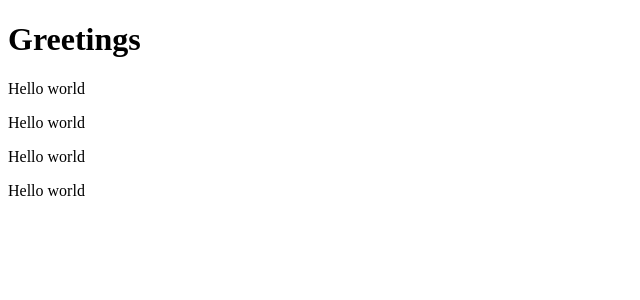
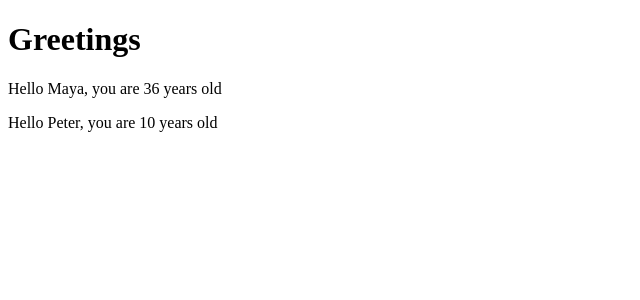
Before and after one commit to iriavidal/fullstackopen-exercises, a React (Vite) app in the folder notes/part1/: page / in a window 1280 px wide. Shown: the top 300 px of the page, without its empty margins (0-640 px from the left). Built offline with nearby package versions, Linux system fonts and the light colour scheme.

Commit message:
notes: props

```diff
--- a/notes/part1/src/App.jsx
+++ b/notes/part1/src/App.jsx
@@ -1,20 +1,27 @@
-const Hello = () => {
+const Hello = (props) => {
+
+  console.log(props)
   return (
     <div>
-      <p>Hello world</p>
+      <p>
+
+        Hello {props.name}, you are {props.age} years old
+      </p>
     </div>
   )
 }
 
 const App = () => {
+
+  const name = 'Peter'
+  const age = 10
+
   return (
     <div>
       <h1>Greetings</h1>
 
-      <Hello />
-      <Hello />
-      <Hello />
-      <Hello />
+      <Hello name='Maya' age={26 + 10} />
+      <Hello name={name} age={age} />
     </div>
   )
 }
```
